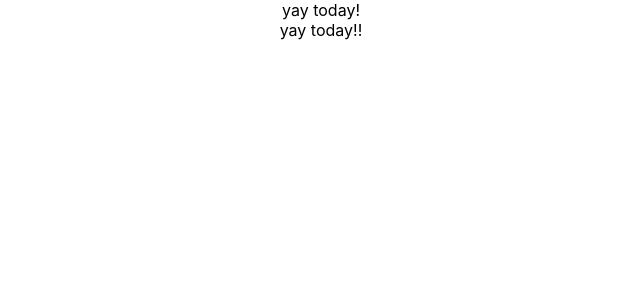
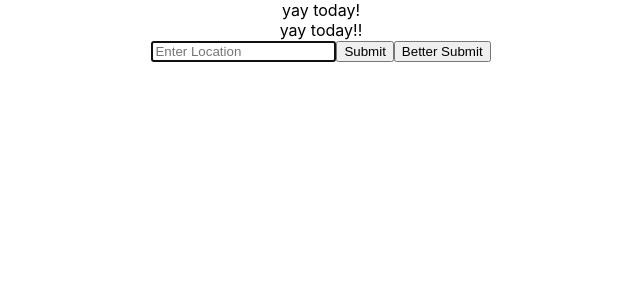
Before and after one commit to Universe-Man/Sassy-Weather, a React (Create React App) app: page / in a window 1280 px wide. Shown: the top 300 px of the page, without its empty margins (319-959 px from the left). Built offline with nearby package versions, Linux system fonts and the light colour scheme.

Commit message:
userinput form basics built

```diff
--- /dev/null
+++ b/src/components/UserInput.js
@@ -0,0 +1,22 @@
+import React from 'react';
+
+class UserInput extends React.Component {
+  constructor() {
+    super();
+    this.state = {}
+  }
+
+  render() {
+    return(
+      <div id='user-input-div'>
+        <form>
+          <input id='user-input-field' autoFocus='autofocus' type='text' placeholder='Enter Location'/>
+          <input id='user-submit' type='submit' value='Submit' />
+          <input id='user-submit-2' type='submit' value='Better Submit' />
+        </form>
+      </div>
+    )
+  }
+}
+
+export default UserInput;
--- a/src/containers/GodContainer.js
+++ b/src/containers/GodContainer.js
@@ -1,6 +1,7 @@
 import React from 'react';
 import GodContainerCSS from '../assets/GodContainerCSS.css';
 import Display from '../components/Display.js';
+import UserInput from '../components/UserInput.js';
 
 class GodContainer extends React.Component {
   constructor() {
@@ -13,6 +14,7 @@ class GodContainer extends React.Component {
       <div id='god-container'>
         yay today!
         <Display />
+        <UserInput />
       </div>
     )
   }
```
